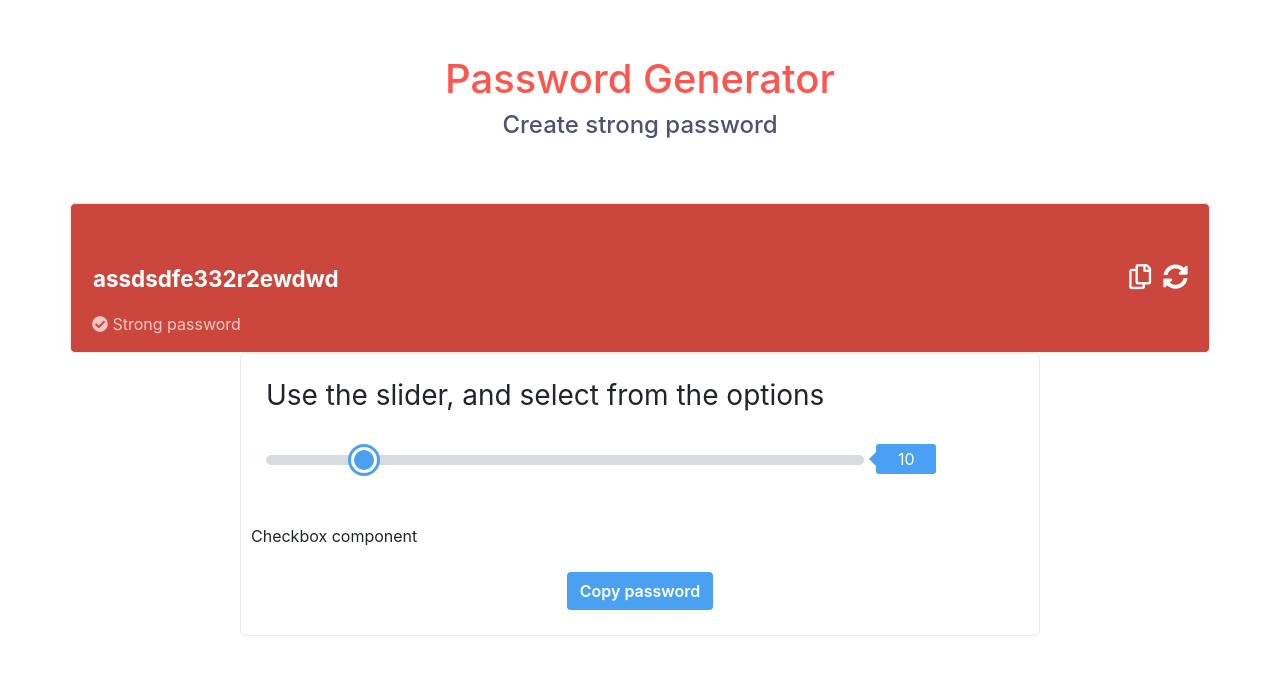
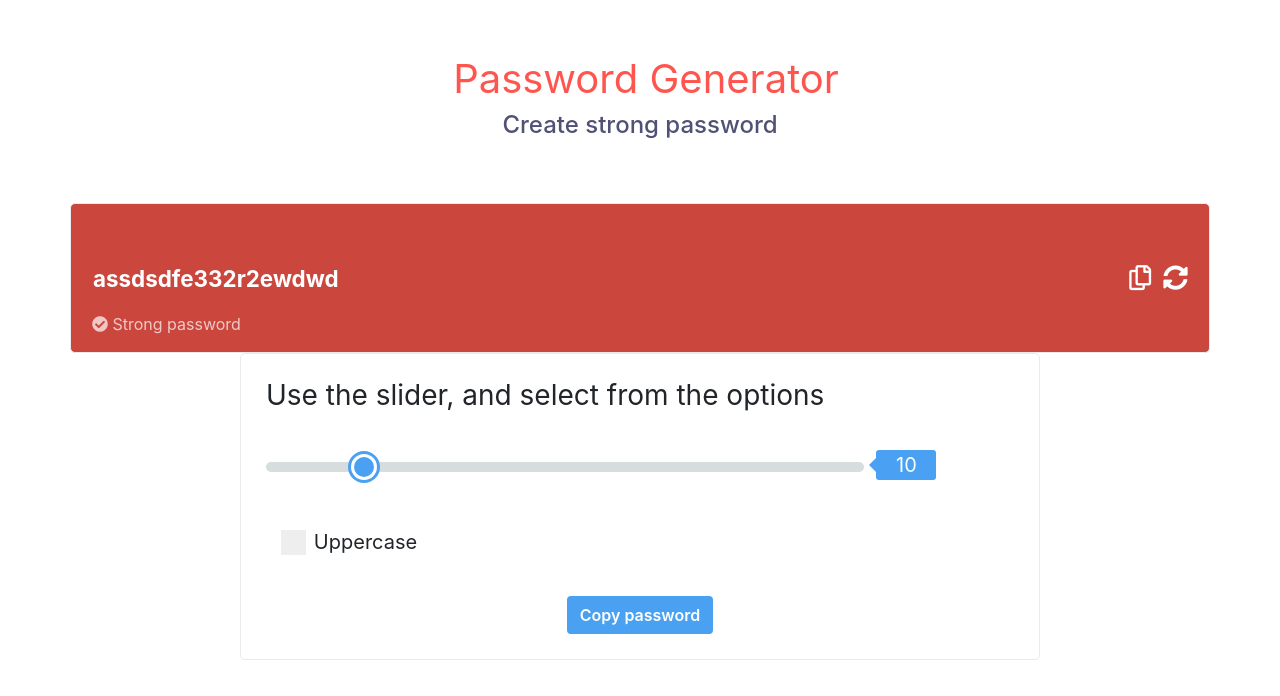
Before and after one commit to AigarsPeda/password-generator, a React app: page / in a window 1280 px wide. Shown: the top 696 px of the page. Built offline with nearby package versions, Linux system fonts and the light colour scheme.

Commit message:
added CheckBox component

```diff
--- a/src/components/container/Container.scss
+++ b/src/components/container/Container.scss
@@ -11,6 +11,9 @@
     font-weight: normal;
   }
   .checkbox-container {
+    margin: 0 auto;
+    text-align: center;
+    bottom: 10px;
   }
   .password-btn {
     background-color: #4aa1f1;
--- a/src/components/container/Container.tsx
+++ b/src/components/container/Container.tsx
@@ -2,10 +2,15 @@
 import "./Container.scss";
 import Button from "./button/Button";
 import Slider from "./slider/Slider";
+import CheckBox from "./checkbox/CheckBox";
 
 const Container: React.FC = () => {
   const onChangeSlider = (e: React.ChangeEvent<HTMLInputElement>) => {
     console.log(e.target.value);
+  };
+
+  const onChangeCheckBox = (e: React.ChangeEvent<HTMLInputElement>) => {
+    console.log(e.target.checked);
   };
   return (
     <div className="password-settings">
@@ -25,7 +30,16 @@
           </div>
         </div>
         <div className="col-md-12">
-          <div className="row checkbox-container">Checkbox component</div>
+          <div className="row checkbox-container">
+            <CheckBox
+              name="uppercase"
+              checked={false}
+              label="Uppercase"
+              value="yes"
+              disabled={false}
+              onChange={onChangeCheckBox}
+            />
+          </div>
         </div>
       </div>
       <br />
--- /dev/null
+++ b/src/components/container/checkbox/CheckBox.scss
@@ -0,0 +1,70 @@
+.container {
+  display: block;
+  position: relative;
+  padding-left: 35px;
+  margin-bottom: 12px;
+  cursor: pointer;
+  font-size: 20px;
+  -webkit-user-select: none;
+  -moz-user-select: none;
+  -ms-user-select: none;
+  user-select: none;
+
+  h1 {
+    font-size: 20px;
+    font-weight: normal;
+    margin-left: 12px;
+  }
+  .checkbox-input {
+    position: absolute;
+    opacity: 0;
+    cursor: pointer;
+    height: 0;
+    width: 0;
+  }
+  .check-mark {
+    position: absolute;
+    top: 0;
+    left: 0;
+    height: 25px;
+    width: 25px;
+    background-color: #eee;
+    float: right;
+    //margin-right: 10px;
+  }
+}
+
+/* On mouse-over, add a grey background color */
+.container:hover input ~ .check-mark {
+  background-color: #ccc;
+}
+
+/* When the checkbox is checked, add a blue background */
+.container input:checked ~ .check-mark {
+  background-color: #2196f3;
+}
+
+/* Create the checkmark/indicator (hidden when not checked) */
+.check-mark:after {
+  content: "";
+  position: absolute;
+  display: none;
+}
+
+/* Show the checkmark when checked */
+.container input:checked ~ .check-mark:after {
+  display: block;
+}
+
+/* Style the checkmark/indicator */
+.container .check-mark:after {
+  left: 10px;
+  top: 7px;
+  width: 5px;
+  height: 10px;
+  border: solid white;
+  border-width: 0 3px 3px 0;
+  -webkit-transform: rotate(45deg);
+  -ms-transform: rotate(45deg);
+  transform: rotate(45deg);
+}
--- /dev/null
+++ b/src/components/container/checkbox/CheckBox.tsx
@@ -0,0 +1,39 @@
+import React from "react";
+import "./CheckBox.scss";
+
+interface ICheckBox {
+  label: string;
+  value: string;
+  checked: boolean;
+  name: string;
+  disabled?: boolean;
+  onChange: (e: React.ChangeEvent<HTMLInputElement>) => void;
+}
+
+const CheckBox: React.FC<ICheckBox> = props => {
+  const { label, value, checked, name, disabled, onChange } = props;
+  return (
+    <>
+      <div className="col-md-3">
+        <label className="container">
+          <h1>{label}</h1>
+          <input
+            type="checkbox"
+            name={name}
+            checked={checked}
+            value={value}
+            onChange={onChange}
+            disabled={disabled}
+            className="checkbox-input"
+          />
+          <span
+            className="check-mark"
+            style={{ opacity: disabled ? "0.7" : "1" }}
+          ></span>
+        </label>
+      </div>
+    </>
+  );
+};
+
+export default CheckBox;
```
